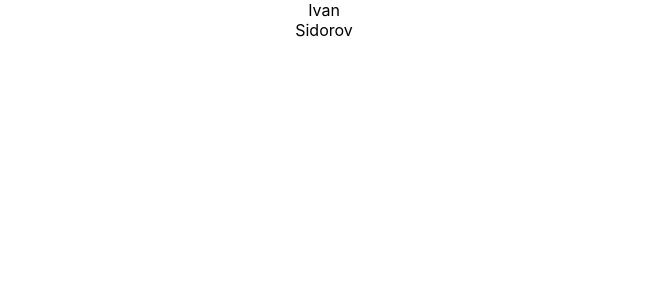
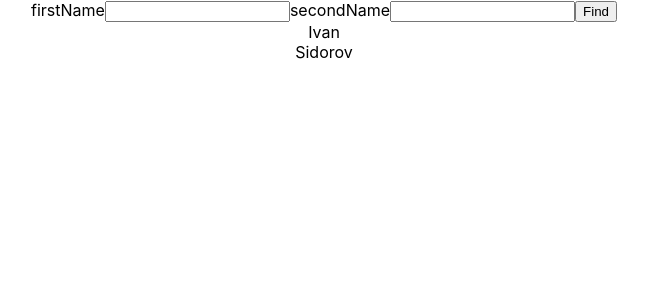
Before and after one commit to IgnatZakalinsky/stoproject, a React (Create React App) app in the folder front/: page /clients in a window 1280 px wide. Shown: the top 300 px of the page, without its empty margins (316-964 px from the left). Built offline with nearby package versions, Linux system fonts and the light colour scheme; no server answers.

Commit message:
created form findClient and add useEffect get all users

```diff
--- a/front/src/Thunks/clientsThunks.js
+++ b/front/src/Thunks/clientsThunks.js
@@ -1,4 +1,5 @@
 import {clientsAPI} from "../api/apiClients";
+import {setClientSuccess} from "../reducers/clientsRreducer";
 
 
 
--- a/front/src/components/clients/Clients.js
+++ b/front/src/components/clients/Clients.js
@@ -1,14 +1,27 @@
-import React from 'react';
+import React, {useEffect } from 'react';
 import Client from "./Client";
 import {connect} from "react-redux";
+import FindClientForm from "../forms/FindClientForm";
+import {getClients} from "../../Thunks/clientsThunks";
 
 function Clients(props) {
     const clients = props.clients.map(c => <Client {...c}/>);
 
+    useEffect(() => {
+        props.getClients()
+    }, []);
+
+    let findClient = (e) => {
+        e.preventDefault()
+    }
+
     return (
-        <div className="Clients">
-            {clients}
-        </div>
+        <>
+            <FindClientForm findClient={findClient}/>
+            <div className="Clients">
+                {clients}
+            </div>
+        </>
     );
 }
 
@@ -18,4 +31,4 @@ let mapStateToProps = (state) => {
     };
 };
 
-export default connect(mapStateToProps)(Clients);
+export default connect(mapStateToProps, {getClients})(Clients);
--- /dev/null
+++ b/front/src/components/forms/FindClientForm.js
@@ -0,0 +1,19 @@
+import React from 'react';
+
+
+const FindClientForm = (props) => {
+    return (
+        <>
+            <form>
+                <label for="firstName">firstName</label>
+                <input type='text' id='firstName'/>
+                <label htmlFor="secondName">secondName</label>
+                <input type='text' id='secondName'/>
+                <button onClick={()=>props.findClient()}>Find</button>
+            </form>
+        </>
+    )
+}
+
+
+export default FindClientForm
```
